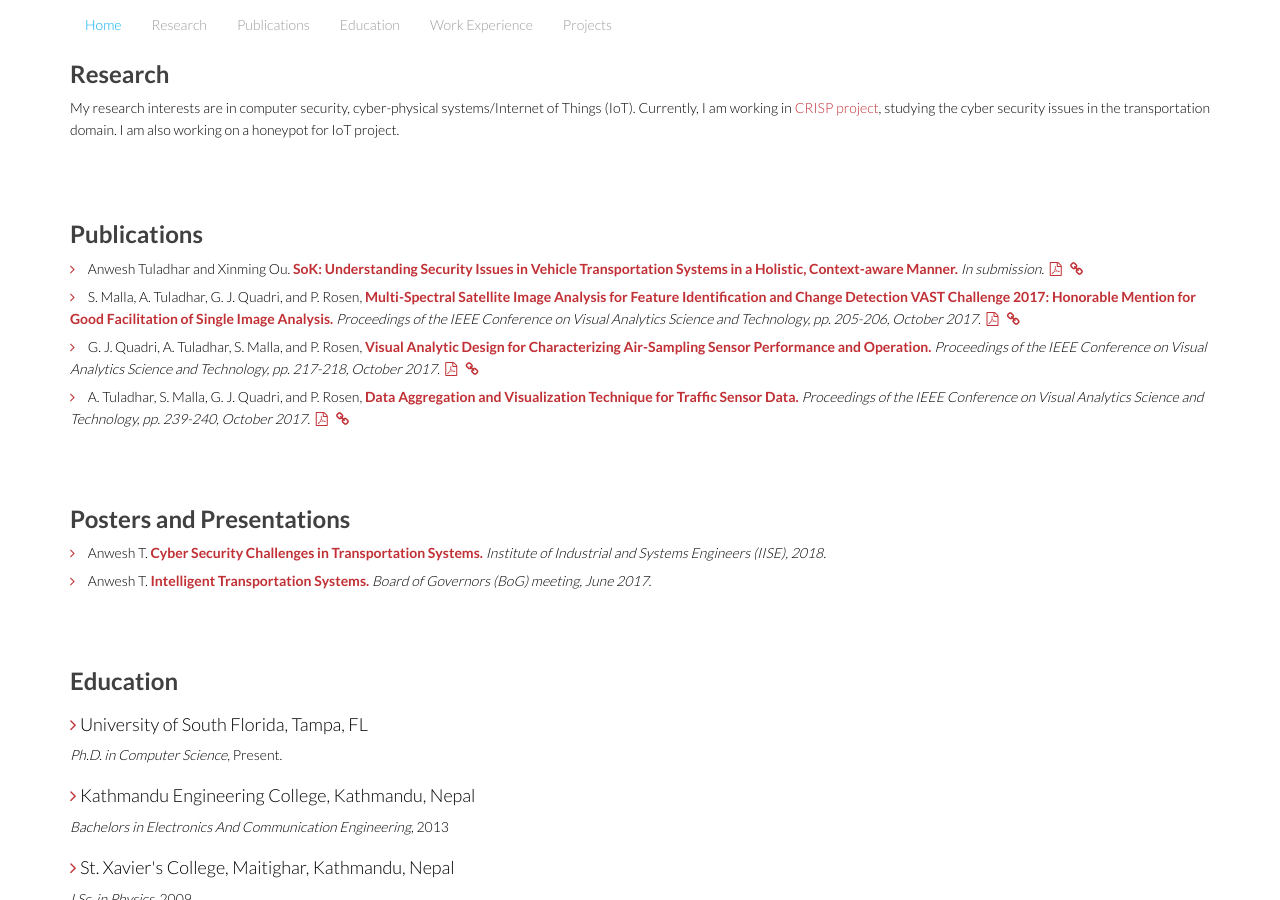
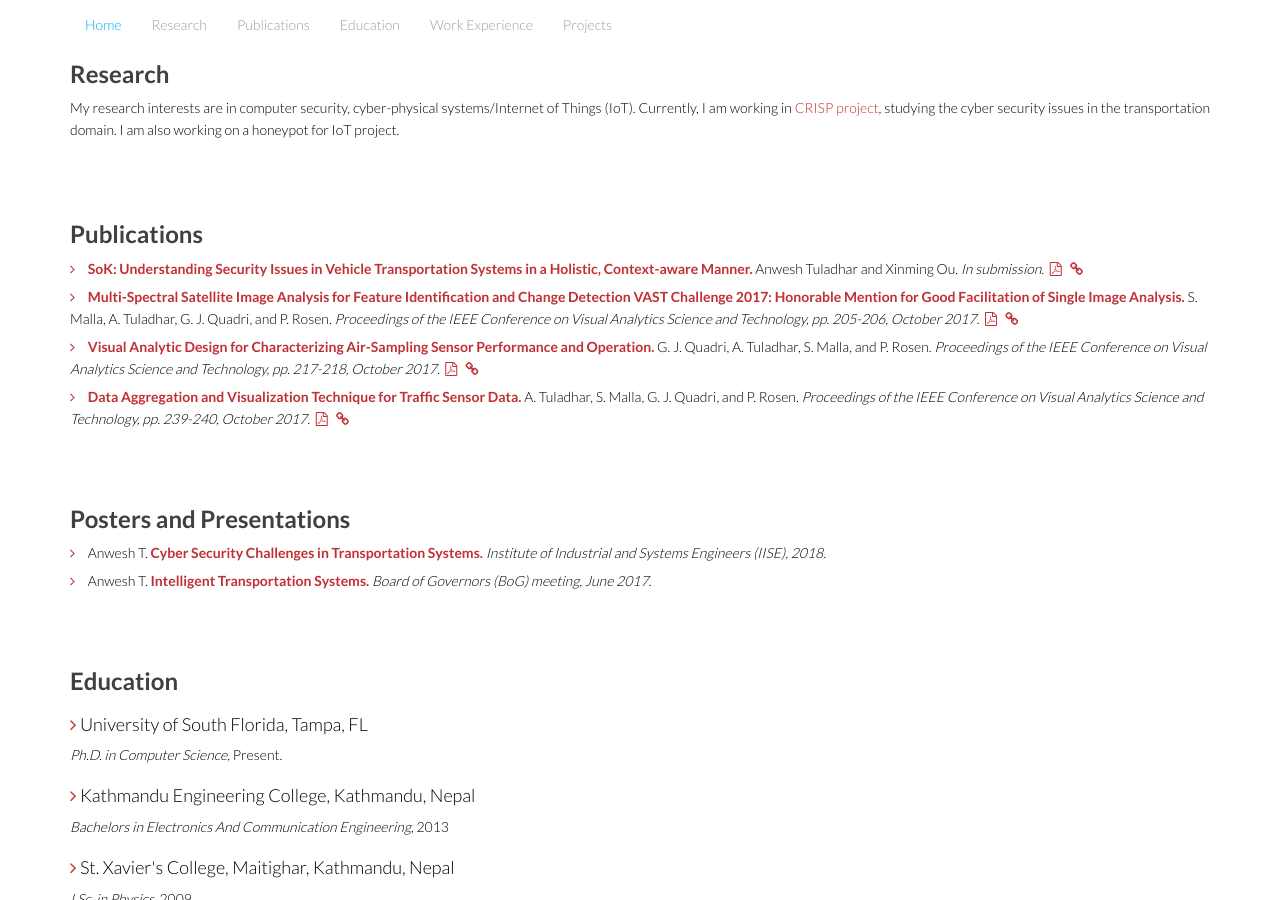
Before and after one commit to anwesht/anwesht.github.io, a Jekyll site: the page built from index.md, in a window 1280 px wide and 900 px high, scrolled down 680 px. Built offline with Jekyll 4.4.1, drawn with Linux system fonts in a browser that asks for light colours.

Commit message:
Moved publications to _data.
Updated publication format.

```diff
--- a/_includes/sections/aboutme.html
+++ b/_includes/sections/aboutme.html
@@ -30,12 +30,42 @@
     </div>
   </div>
 
+<!-- *******************************************************************************************************************
+PUBLICATIONS
+******************************************************************************************************************** -->
   <div class="padding-top container" id="publications">
     <div class="row">
       <div class="col-sm-12">
         <h2 class="title-strong text-left wow fadeInDown" data-wow-duration="500ms" data-wow-delay="300ms">Publications</h2>
+
+        <!--  Publications list -->
+        <ul class="elements">
+          {% for pub in site.data.publications %}
+            <li class="wow fadeInUp" data-wow-duration="900ms" data-wow-delay="100ms"><i class="fa fa-angle-right"></i>
+              <strong>
+                <a href="{{ pub.pdf }}" target="_blank">
+                  {{pub.title}}
+                </a>
+              </strong>
+              <span> {{ pub.authors }} </span>
+              <span class="italic">{{ pub.details }}</span>
+
+              <span>
+                  <a href="{{ pub.pdf }}" target="_blank">
+                    <i class="fa fa-file-pdf-o fa-fw"></i>
+                  </a>
+                {% if pub.link %}
+                  <a href="{{ pub.link }}" target="_blank">
+                    <i class="fa fa-link fa-fw"></i>
+                  </a>
+                {% endif %}
+                </span>
+            </li>
+          {% endfor %}
+        </ul>
+
         <!--list from services page.-->
-        <ul class="elements">
+        <!--<ul class="elements">
           <li class="wow fadeInUp" data-wow-duration="900ms" data-wow-delay="100ms"><i class="fa fa-angle-right"></i>
             Anwesh Tuladhar and Xinming Ou.<strong> <a href="http://www.arguslab.org/tech_reports/2019-1" target="_blank"> SoK: Understanding Security Issues in
               Vehicle Transportation Systems in a Holistic, Context-aware Manner. </a> </strong>
@@ -99,11 +129,11 @@
                 <i class="fa fa-file-pdf-o fa-fw"></i>
               </a>
               <a href="https://ieeexplore.ieee.org/abstract/document/8585568" target="_blank">
-<!--                <i class="fa fa-file-pdf-o fa-fw"></i>-->
+&lt;!&ndash;                <i class="fa fa-file-pdf-o fa-fw"></i>&ndash;&gt;
                 <i class="fa fa-link fa-fw"></i>
               </a>
             </span>
-          </li>
+          </li>-->
          <!-- <li class="wow fadeInUp" data-wow-duration="800ms" data-wow-delay="200ms"><i class="fa fa-angle-right"></i>
           Anwesh T. <strong> <a href="resources/its-2017.pdf" target="_blank">Intelligent Transportation Systems. </a> </strong>
           <span class="italic">Board of Governors (BoG) meeting, June 2017.</span>
```
Also changed, not shown: other parts of _includes/sections/aboutme.html (+12 -0 lines), _data/publications.yml (added, +24 -0 lines).
